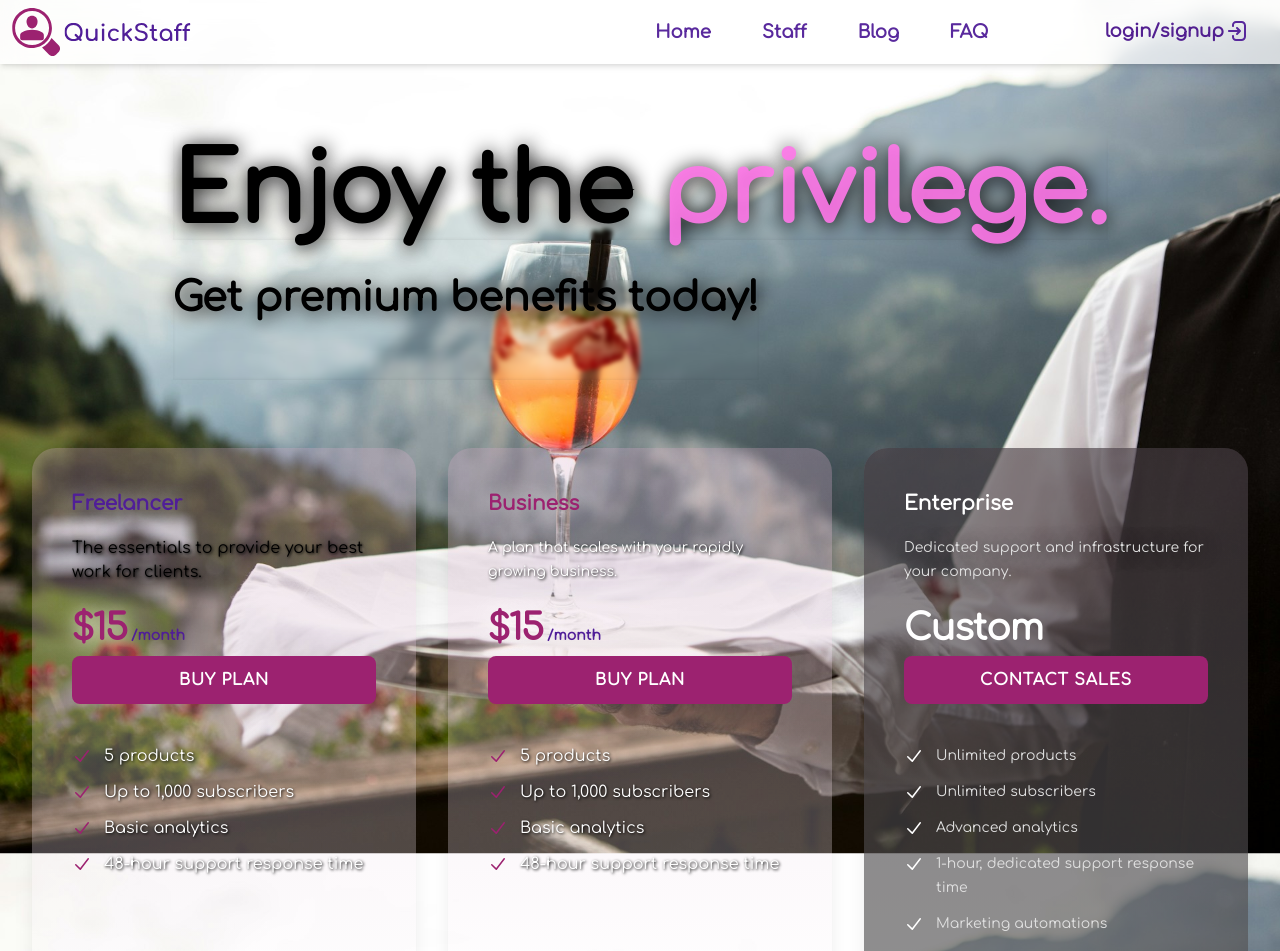
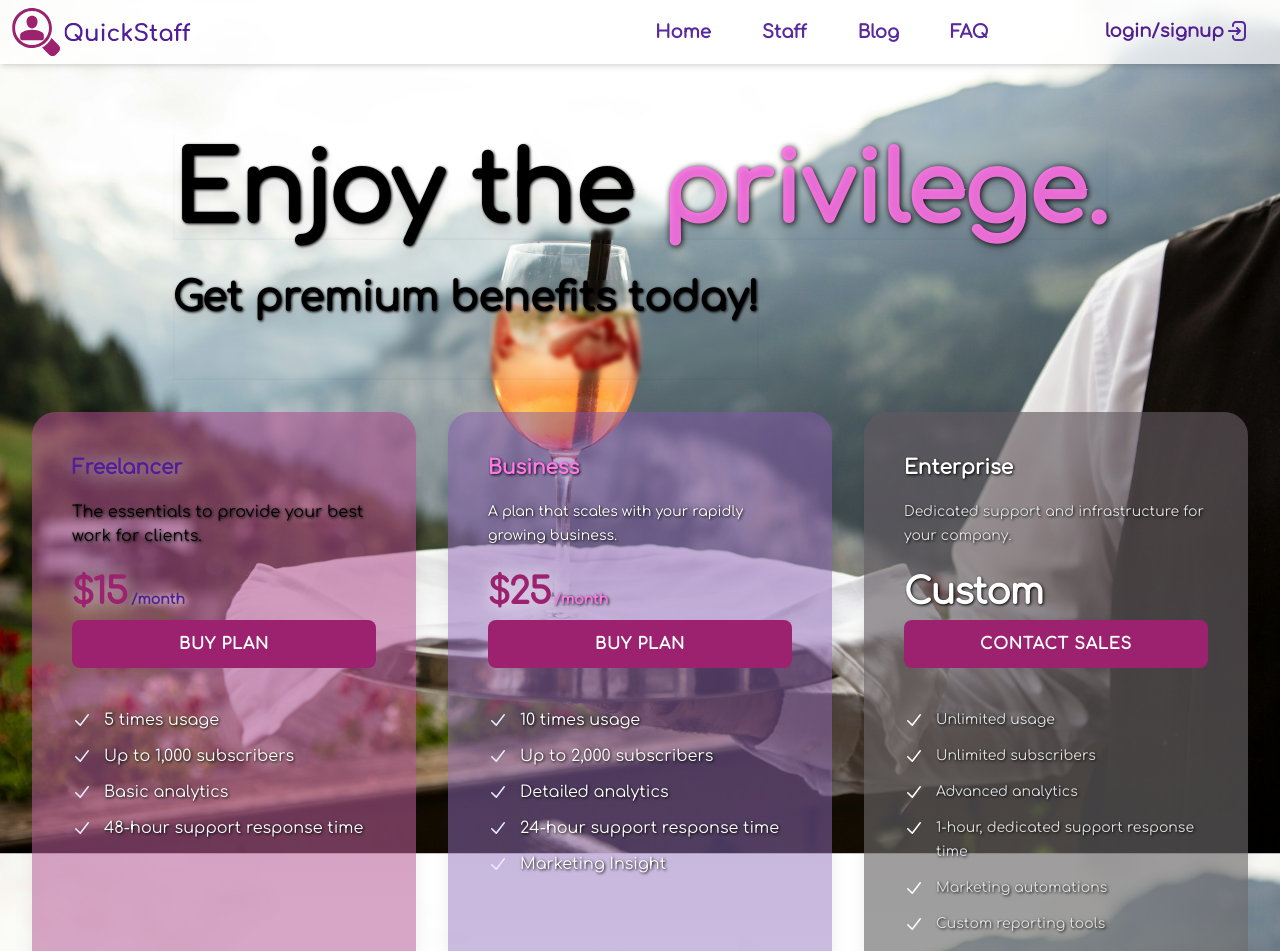
Before and after one commit to bsrblt/quickstaff, a Next.js app: page /premium in a window 1280 px wide. Shown: the top 951 px of the page. Built offline with nearby package versions, Linux system fonts and the light colour scheme.

Commit message:
new commit

```diff
--- a/app/premium/page.tsx
+++ b/app/premium/page.tsx
@@ -27,13 +27,13 @@ const PremiumPage = () => {
         <div className="flex flex-col justify-center items-center">
           <MainTitle
             textBig={
-              <h1 className="lg:text-[6rem] xl:text-[rem] md:text-7xl pt-[1rem] sm:text-6xl text-5xl mt-0 m-3 font-bold drop-shadow-xl backdrop-blur-[2px] fontpop-2">
+              <h1 className="lg:text-[6rem] xl:text-[rem] md:text-7xl pt-[1rem] sm:text-6xl text-5xl mt-0 m-3 font-bold drop-shadow-xl backdrop-blur-[2px] fontpop-3">
                 Enjoy the{" "}
-                <span className="text-bubblegum/90 fontpop-2 ">privilege.</span>
+                <span className="text-bubblegum/90 fontpop-4 ">privilege.</span>
               </h1>
             }
             textSmall={
-              <h1 className="lg:text-[2.5rem] md:text-3xl text-xl font-bold  backdrop-blur-[2px] drop-shadow-xl  m-3 md:pb-[4rem] pb-[2.3rem] antialiased fontpop-2 mt-6">
+              <h1 className="lg:text-[2.5rem] md:text-3xl text-xl font-bold  backdrop-blur-[2px] drop-shadow-xl  m-3 md:pb-[4rem] pb-[2.3rem] antialiased fontpop-3 mt-6">
                 Get premium benefits today!
               </h1>
             }
--- a/components/layout/PremiumOptions.tsx
+++ b/components/layout/PremiumOptions.tsx
@@ -1,6 +1,35 @@
 import React from "react";
 import GlassCard from "./GlassCard";
 import Button from "./Button";
+
+const svgIconSilver = (
+  <svg
+    className="h-6 w-5 flex-none text-silver"
+    viewBox="0 0 20 20"
+    fill="currentColor"
+    aria-hidden="true"
+  >
+    <path
+      fill-rule="evenodd"
+      d="M16.704 4.153a.75.75 0 01.143 1.052l-8 10.5a.75.75 0 01-1.127.075l-4.5-4.5a.75.75 0 011.06-1.06l3.894 3.893 7.48-9.817a.75.75 0 011.05-.143z"
+      clip-rule="evenodd"
+    />
+  </svg>
+);
+const svgIconWhite = (
+  <svg
+    className="h-6 w-5 flex-none text-white"
+    viewBox="0 0 20 20"
+    fill="currentColor"
+    aria-hidden="true"
+  >
+    <path
+      fill-rule="evenodd"
+      d="M16.704 4.153a.75.75 0 01.143 1.052l-8 10.5a.75.75 0 01-1.127.075l-4.5-4.5a.75.75 0 011.06-1.06l3.894 3.893 7.48-9.817a.75.75 0 011.05-.143z"
+      clip-rule="evenodd"
+    />
+  </svg>
+);
 
 const PremiumOptions = () => {
   return (
@@ -29,9 +58,12 @@ const PremiumOptions = () => {
           </label>
         </fieldset>
       </div> */}
-      <div className=" mx-2 mt-10 grid max-w-md grid-cols-1 gap-8 lg:mx-0 lg:max-w-none lg:grid-cols-3">
+      <div className=" mx-2 mt-1 grid max-w-md grid-cols-1 gap-8 lg:mx-0 lg:max-w-none lg:grid-cols-3">
         <GlassCard>
-          <div id="tier-freelancer" className="rounded-3xl p-8 xl:p-10">
+          <div
+            id="tier-freelancer"
+            className="rounded-3xl p-8 xl:p-10 bg-color1/40"
+          >
             <h3 className="text-xl font-semibold leading-8 text-color2 fontpop-1">
               Freelancer
             </h3>
@@ -42,7 +74,47 @@ const PremiumOptions = () => {
               <span className="text-4xl font-bold tracking-tight text-color1 fontpop-1">
                 $15
               </span>
-              <span className="text-sm font-semibold leading-6 text-color2">
+              <span className="text-sm font-semibold leading-6 text-color2 fontpop-5">
+                /month
+              </span>
+            </p>
+            <Button type="button">Buy plan</Button>
+            <ul
+              role="list"
+              className="mt-8 space-y-3 text-md leading-6 xl:mt-10 text-white fontpop-3"
+            >
+              <li className="flex gap-x-3">{svgIconSilver}5 times usage</li>
+              <li className="flex gap-x-3">
+                {svgIconSilver}
+                Up to 1,000 subscribers
+              </li>
+              <li className="flex gap-x-3">
+                {svgIconSilver}
+                Basic analytics
+              </li>
+              <li className="flex gap-x-3">
+                {svgIconSilver}
+                48-hour support response time
+              </li>
+            </ul>
+          </div>
+        </GlassCard>
+        <GlassCard>
+          <div className="rounded-3xl p-8  xl:p-10 bg-color2/30">
+            <h3
+              id="tier-business"
+              className="text-xl font-semibold leading-8 text-bubblegum fontpop-3"
+            >
+              Business
+            </h3>
+            <p className="mt-4 text-sm leading-6 text-white fontpop-3">
+              A plan that scales with your rapidly growing business.
+            </p>
+            <p className="mt-6 flex items-baseline gap-x-1">
+              <span className="text-4xl font-bold tracking-tight text-color1 fontpop-1">
+                $25
+              </span>
+              <span className="text-sm font-semibold leading-6 text-bubblegum fontpop-3">
                 /month
               </span>
             </p>
@@ -52,168 +124,41 @@ const PremiumOptions = () => {
               className="mt-8 space-y-3 text-md leading-6 xl:mt-10 text-white fontpop-3"
             >
               <li className="flex gap-x-3">
-                <svg
-                  className="h-6 w-5 flex-none text-color1"
-                  viewBox="0 0 20 20"
-                  fill="currentColor"
-                  aria-hidden="true"
-                >
-                  <path
-                    fill-rule="evenodd"
-                    d="M16.704 4.153a.75.75 0 01.143 1.052l-8 10.5a.75.75 0 01-1.127.075l-4.5-4.5a.75.75 0 011.06-1.06l3.894 3.893 7.48-9.817a.75.75 0 011.05-.143z"
-                    clip-rule="evenodd"
-                  />
-                </svg>
-                5 products
+                {svgIconSilver}
+                10 times usage
               </li>
               <li className="flex gap-x-3">
-                <svg
-                  className="h-6 w-5 flex-none text-color1"
-                  viewBox="0 0 20 20"
-                  fill="currentColor"
-                  aria-hidden="true"
-                >
-                  <path
-                    fill-rule="evenodd"
-                    d="M16.704 4.153a.75.75 0 01.143 1.052l-8 10.5a.75.75 0 01-1.127.075l-4.5-4.5a.75.75 0 011.06-1.06l3.894 3.893 7.48-9.817a.75.75 0 011.05-.143z"
-                    clip-rule="evenodd"
-                  />
-                </svg>
-                Up to 1,000 subscribers
+                {svgIconSilver}
+                Up to 2,000 subscribers
               </li>
               <li className="flex gap-x-3">
-                <svg
-                  className="h-6 w-5 flex-none text-color1"
-                  viewBox="0 0 20 20"
-                  fill="currentColor"
-                  aria-hidden="true"
-                >
-                  <path
-                    fill-rule="evenodd"
-                    d="M16.704 4.153a.75.75 0 01.143 1.052l-8 10.5a.75.75 0 01-1.127.075l-4.5-4.5a.75.75 0 011.06-1.06l3.894 3.893 7.48-9.817a.75.75 0 011.05-.143z"
-                    clip-rule="evenodd"
-                  />
-                </svg>
-                Basic analytics
+                {svgIconSilver}
+                Detailed analytics
               </li>
               <li className="flex gap-x-3">
-                <svg
-                  className="h-6 w-5 flex-none text-color1"
-                  viewBox="0 0 20 20"
-                  fill="currentColor"
-                  aria-hidden="true"
-                >
-                  <path
-                    fill-rule="evenodd"
-                    d="M16.704 4.153a.75.75 0 01.143 1.052l-8 10.5a.75.75 0 01-1.127.075l-4.5-4.5a.75.75 0 011.06-1.06l3.894 3.893 7.48-9.817a.75.75 0 011.05-.143z"
-                    clip-rule="evenodd"
-                  />
-                </svg>
-                48-hour support response time
+                {svgIconSilver}
+                24-hour support response time
+              </li>
+              <li className="flex gap-x-3">
+                {svgIconSilver}
+                Marketing Insight
               </li>
             </ul>
           </div>
         </GlassCard>
         <GlassCard>
-          <div className="rounded-3xl p-8  xl:p-10">
-            <h3
-              id="tier-startup"
-              className="text-xl font-semibold leading-8 text-color1 fontpop-1"
-            >
-              Business
-            </h3>
-            <p className="mt-4 text-sm leading-6 text-white fontpop-3">
-              A plan that scales with your rapidly growing business.
-            </p>
-            <p className="mt-6 flex items-baseline gap-x-1">
-              <span className="text-4xl font-bold tracking-tight text-color1 fontpop-1">
-                $15
-              </span>
-              <span className="text-sm font-semibold leading-6 text-color2">
-                /month
-              </span>
-            </p>
-            <Button type="button">Buy plan</Button>
-            <ul
-              role="list"
-              className="mt-8 space-y-3 text-md leading-6 xl:mt-10 text-white fontpop-3"
-            >
-              <li className="flex gap-x-3">
-                <svg
-                  className="h-6 w-5 flex-none text-color1"
-                  viewBox="0 0 20 20"
-                  fill="currentColor"
-                  aria-hidden="true"
-                >
-                  <path
-                    fill-rule="evenodd"
-                    d="M16.704 4.153a.75.75 0 01.143 1.052l-8 10.5a.75.75 0 01-1.127.075l-4.5-4.5a.75.75 0 011.06-1.06l3.894 3.893 7.48-9.817a.75.75 0 011.05-.143z"
-                    clip-rule="evenodd"
-                  />
-                </svg>
-                5 products
-              </li>
-              <li className="flex gap-x-3">
-                <svg
-                  className="h-6 w-5 flex-none text-color1"
-                  viewBox="0 0 20 20"
-                  fill="currentColor"
-                  aria-hidden="true"
-                >
-                  <path
-                    fill-rule="evenodd"
-                    d="M16.704 4.153a.75.75 0 01.143 1.052l-8 10.5a.75.75 0 01-1.127.075l-4.5-4.5a.75.75 0 011.06-1.06l3.894 3.893 7.48-9.817a.75.75 0 011.05-.143z"
-                    clip-rule="evenodd"
-                  />
-                </svg>
-                Up to 1,000 subscribers
-              </li>
-              <li className="flex gap-x-3">
-                <svg
-                  className="h-6 w-5 flex-none text-color1"
-                  viewBox="0 0 20 20"
-                  fill="currentColor"
-                  aria-hidden="true"
-                >
-                  <path
-                    fill-rule="evenodd"
-                    d="M16.704 4.153a.75.75 0 01.143 1.052l-8 10.5a.75.75 0 01-1.127.075l-4.5-4.5a.75.75 0 011.06-1.06l3.894 3.893 7.48-9.817a.75.75 0 011.05-.143z"
-                    clip-rule="evenodd"
-                  />
-                </svg>
-                Basic analytics
-              </li>
-              <li className="flex gap-x-3">
-                <svg
-                  className="h-6 w-5 flex-none text-color1"
-                  viewBox="0 0 20 20"
-                  fill="currentColor"
-                  aria-hidden="true"
-                >
-                  <path
-                    fill-rule="evenodd"
-                    d="M16.704 4.153a.75.75 0 01.143 1.052l-8 10.5a.75.75 0 01-1.127.075l-4.5-4.5a.75.75 0 011.06-1.06l3.894 3.893 7.48-9.817a.75.75 0 011.05-.143z"
-                    clip-rule="evenodd"
-                  />
-                </svg>
-                48-hour support response time
-              </li>
-            </ul>
-          </div>
-        </GlassCard>
-        <GlassCard>
-          <div className="rounded-3xl p-8 xl:p-10 bg-gray-900/50 ">
+          <div className="rounded-3xl p-8 xl:p-10 bg-gray-800/50">
             <h3
               id="tier-enterprise"
-              className="text-xl font-semibold leading-8 text-white"
+              className="text-xl font-semibold leading-8 text-white fontpop-3"
             >
               Enterprise
             </h3>
-            <p className="mt-4 text-sm leading-6 text-gray-300 fontpop-2">
+            <p className="mt-4 text-sm leading-6 text-gray-300 fontpop-3">
               Dedicated support and infrastructure for your company.
             </p>
             <p className="mt-6 flex items-baseline gap-x-1">
-              <span className="text-4xl font-bold tracking-tight text-white">
+              <span className="text-4xl font-bold tracking-tight text-white fontpop-3">
                 Custom
               </span>
             </p>
@@ -222,94 +167,28 @@ const PremiumOptions = () => {
               role="list"
               className="mt-8 space-y-3 text-sm leading-6 xl:mt-10 text-gray-300"
             >
-              <li className="flex gap-x-3">
-                <svg
-                  className="h-6 w-5 flex-none text-white"
-                  viewBox="0 0 20 20"
-                  fill="currentColor"
-                  aria-hidden="true"
-                >
-                  <path
-                    fill-rule="evenodd"
-                    d="M16.704 4.153a.75.75 0 01.143 1.052l-8 10.5a.75.75 0 01-1.127.075l-4.5-4.5a.75.75 0 011.06-1.06l3.894 3.893 7.48-9.817a.75.75 0 011.05-.143z"
-                    clip-rule="evenodd"
-                  />
-                </svg>
-                Unlimited products
+              <li className="flex gap-x-3 fontpop-3">
+                {svgIconWhite}
+                Unlimited usage
               </li>
-              <li className="flex gap-x-3">
-                <svg
-                  className="h-6 w-5 flex-none text-white"
-                  viewBox="0 0 20 20"
-                  fill="currentColor"
-                  aria-hidden="true"
-                >
-                  <path
-                    fill-rule="evenodd"
-                    d="M16.704 4.153a.75.75 0 01.143 1.052l-8 10.5a.75.75 0 01-1.127.075l-4.5-4.5a.75.75 0 011.06-1.06l3.894 3.893 7.48-9.817a.75.75 0 011.05-.143z"
-                    clip-rule="evenodd"
-                  />
-                </svg>
+              <li className="flex gap-x-3 fontpop-3">
+                {svgIconWhite}
                 Unlimited subscribers
               </li>
-              <li className="flex gap-x-3">
-                <svg
-                  className="h-6 w-5 flex-none text-white"
-                  viewBox="0 0 20 20"
-                  fill="currentColor"
-                  aria-hidden="true"
-                >
-                  <path
-                    fill-rule="evenodd"
-                    d="M16.704 4.153a.75.75 0 01.143 1.052l-8 10.5a.75.75 0 01-1.127.075l-4.5-4.5a.75.75 0 011.06-1.06l3.894 3.893 7.48-9.817a.75.75 0 011.05-.143z"
-                    clip-rule="evenodd"
-                  />
-                </svg>
+              <li className="flex gap-x-3 fontpop-3">
+                {svgIconWhite}
                 Advanced analytics
               </li>
-              <li className="flex gap-x-3">
-                <svg
-                  className="h-6 w-5 flex-none text-white"
-                  viewBox="0 0 20 20"
-                  fill="currentColor"
-                  aria-hidden="true"
-                >
-                  <path
-                    fill-rule="evenodd"
-                    d="M16.704 4.153a.75.75 0 01.143 1.052l-8 10.5a.75.75 0 01-1.127.075l-4.5-4.5a.75.75 0 011.06-1.06l3.894 3.893 7.48-9.817a.75.75 0 011.05-.143z"
-                    clip-rule="evenodd"
-                  />
-                </svg>
+              <li className="flex gap-x-3 fontpop-3">
+                {svgIconWhite}
                 1-hour, dedicated support response time
               </li>
-              <li className="flex gap-x-3">
-                <svg
-                  className="h-6 w-5 flex-none text-white"
-                  viewBox="0 0 20 20"
-                  fill="currentColor"
-                  aria-hidden="true"
-                >
-                  <path
-                    fill-rule="evenodd"
-                    d="M16.704 4.153a.75.75 0 01.143 1.052l-8 10.5a.75.75 0 01-1.127.075l-4.5-4.5a.75.75 0 011.06-1.06l3.894 3.893 7.48-9.817a.75.75 0 011.05-.143z"
-                    clip-rule="evenodd"
-                  />
-                </svg>
+              <li className="flex gap-x-3 fontpop-3">
+                {svgIconWhite}
                 Marketing automations
               </li>
-              <li className="flex gap-x-3">
-                <svg
-                  className="h-6 w-5 flex-none text-white"
-                  viewBox="0 0 20 20"
-                  fill="currentColor"
-                  aria-hidden="true"
-                >
-                  <path
-                    fill-rule="evenodd"
-                    d="M16.704 4.153a.75.75 0 01.143 1.052l-8 10.5a.75.75 0 01-1.127.075l-4.5-4.5a.75.75 0 011.06-1.06l3.894 3.893 7.48-9.817a.75.75 0 011.05-.143z"
-                    clip-rule="evenodd"
-                  />
-                </svg>
+              <li className="flex gap-x-3 fontpop-3">
+                {svgIconWhite}
                 Custom reporting tools
               </li>
             </ul>
```
